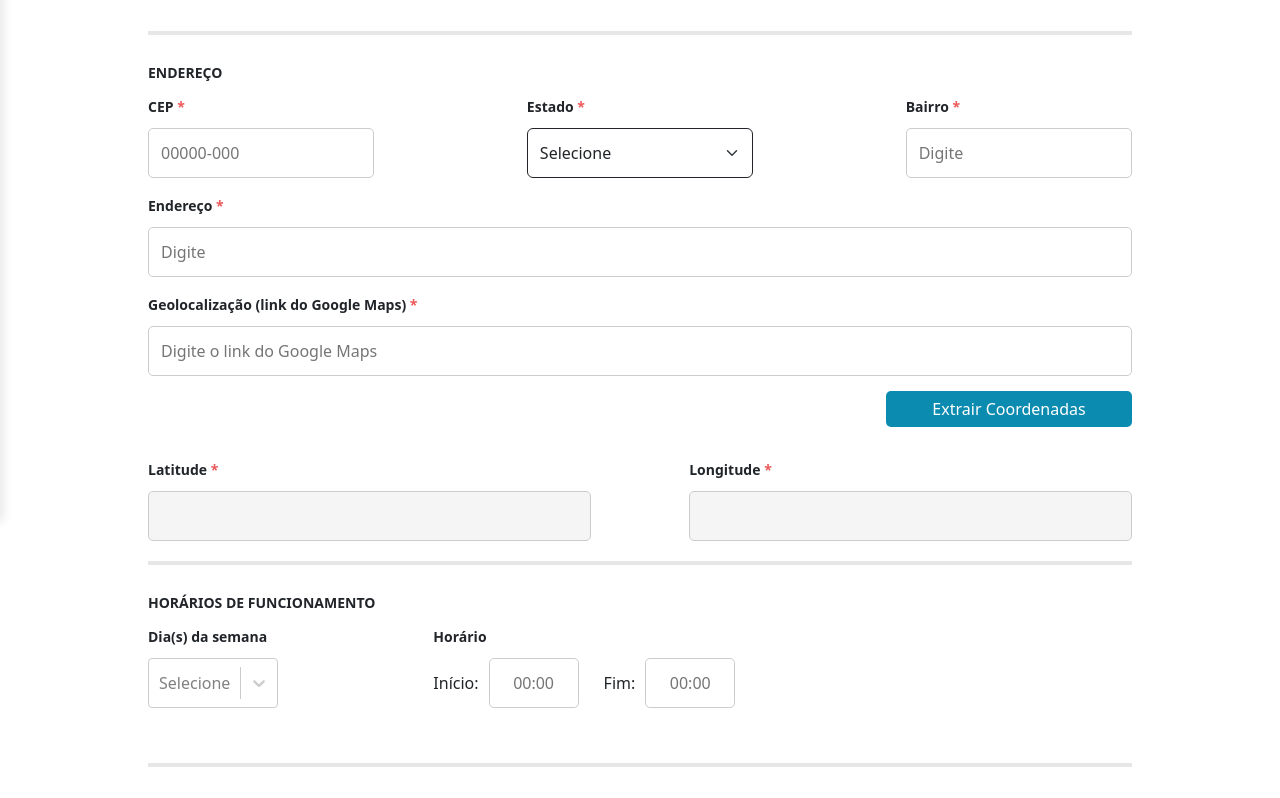
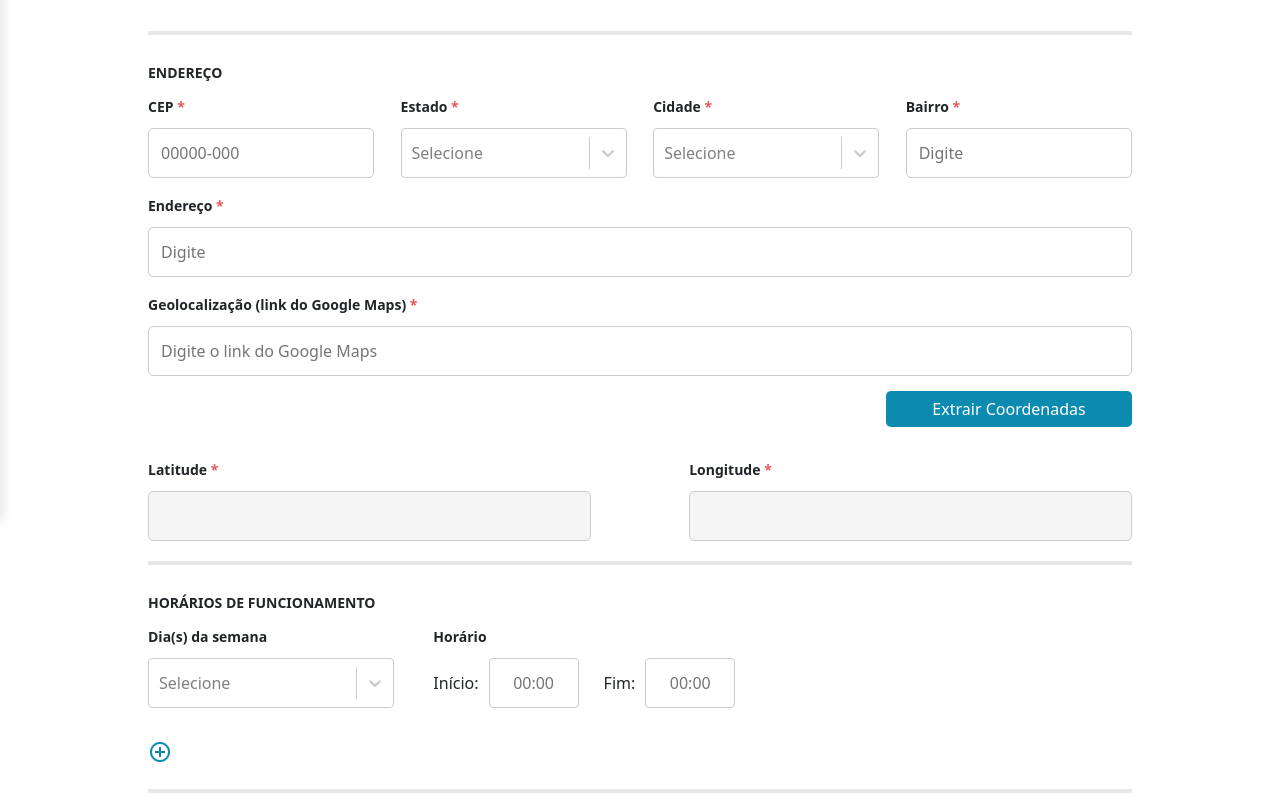
Before and after one commit to Thiago-Cerq/Front_Abrigamento, a React (Vite) app in the folder ESV-Front/: page /modulo-abrigamento-temporario-cadastro in a window 1280 px wide. Shown: the part 360-1158 px from the top of the page. Built offline with nearby package versions, Linux system fonts and the light colour scheme.

Commit message:
mascaras

```diff
--- /dev/null
+++ b/ESV-Front/src/Components/Masks/Masks.tsx
@@ -0,0 +1,21 @@
+// 00000-000
+export const maskCEP = (value: any) => {
+    return value
+    .replace(/\D/g, "")
+    .replace(/^(\d{5})(\d{3})+?$/, "$1-$2")
+}
+
+export const maskHorario = (value: any) => {
+    return value
+    .replace(/\D/g, "")
+    .replace(/(\d{2})(\d)/, "$1:$2")
+}
+
+
+// (00) 00000-0000
+export const maskPhone = (value: any) => {
+    return value
+      .replace(/\D/g, "")
+      .replace(/(\d{2})(\d)/, "($1) $2")
+      .replace(/(\d{5})(\d{4})(\d)/, "$1-$2")
+  }
--- a/ESV-Front/src/Pages/abrigamento-temporario-cadastro/abrigamento-temporario-cadastro.css
+++ b/ESV-Front/src/Pages/abrigamento-temporario-cadastro/abrigamento-temporario-cadastro.css
@@ -26,7 +26,7 @@
     height: 50px;
     font-size: 16px;
     border: 1px solid #ccc;
-    border-radius: 5px;
+    border-radius: 4px;
 }
 
 .question-bar-hour {
@@ -36,7 +36,7 @@
     height: 50px;
     font-size: 16px;
     border: 1px solid #ccc;
-    border-radius: 5px;
+    border-radius: 4px;
 }
 
 .flex-bar {
@@ -52,17 +52,8 @@
     width: 23%;
 }
 
-.form-select {
-    height: 50px;
-    border-color: #ccc;
-    border: 1px solid;
-}
-
 .multi-select {
-    position: relative;
-    justify-self: left;
     line-height: 36px;
-    font-size: 400;
 }
 
 .flex-search-bar-multiselect {
@@ -135,7 +126,7 @@
 }
 
 .flex-search-bar-a3{
-    width: 35%;
+    width: 48%;
 }
 
 
--- a/ESV-Front/src/Pages/abrigamento-temporario-cadastro/abrigamento-temporario-cadastro.tsx
+++ b/ESV-Front/src/Pages/abrigamento-temporario-cadastro/abrigamento-temporario-cadastro.tsx
@@ -8,6 +8,12 @@ import { useNavigate } from 'react-router';
 import { Link } from 'react-router-dom';
 import Select from 'react-select';
 //import Url from "../../Components/Url/url2";
+
+// Máscaras
+import { maskCEP, maskHorario, maskPhone } from '../../Components/Masks/Masks';
+
+// Assets
+import AddButton from '../../assets/add_button.png'
 
 const schema = yup
   .object({
@@ -63,6 +69,13 @@ const diasDaSemana = [
 
 const multiSelectStyles = {
     control: (styles: object) => ({...styles, backgroundColor: 'white'}),
+    option: (styles: object, state: any) => {
+        return {
+            ...styles,
+            backgroundColor: state.isFocused ? '#0C8BB0' : '#fff',
+            color: state.isFocused ? '#fff' : '#000',
+        }
+    },
     multiValue: (styles: object) => {
         return {
             ...styles,
@@ -95,6 +108,21 @@ const multiSelectStyles = {
     }
 }
 
+const selectStyles = {
+    control: (styles: object) => ({...styles, backgroundColor: 'white'}),
+    option: (styles: object, state: any) => {
+        return {
+            ...styles,
+            backgroundColor: state.isSelected ? '#0C8BB0' : '#fff',
+            color: state.isSelected ? '#fff' : '#000',
+            ':hover': {
+                color: '#fff',
+                backgroundColor: '#0C8BB0'
+            }
+        }
+    },
+}
+
 
 function AbrigamentoCadastro() {
 
@@ -103,7 +131,7 @@ function AbrigamentoCadastro() {
     const getEstado = () => {
         axios.get("../../../esv.stg.cloud.cnj.jus.br.estados.json")
         .then((response) => {
-            setEstado(response.data.content.nome[0])
+            setEstado(response.data.content)
             console.log("A requisição foi um sucesso!")
         })
         .catch(() => {
@@ -114,6 +142,10 @@ function AbrigamentoCadastro() {
     useEffect(() => {
         getEstado()
     },[])
+
+    const estados = estado.map((valor,id) => (
+         {value: id, label: id}
+    ))
 
     let navigate = useNavigate();
     const [googleMapsUrl, setGoogleMapsUrl] = useState("");
@@ -147,8 +179,17 @@ function AbrigamentoCadastro() {
         }
     };
 
+    // Add Horario
+    const [phones, setPhones] = useState([''])
+    const addTimeButton = (e: any) => {
+        e.preventDefault()
+        setPhones([...phones, ""])
+    }
 
-
+    // Máscaras
+    const [cep, setCEP] = useState("")
+    const [horarioInicio, setHorarioInicio] = useState("")
+    const [horarioFim, setHorarioFim] = useState("")
 
     return (
             <>
@@ -180,9 +221,8 @@ function AbrigamentoCadastro() {
                             <h2 className='subtitle-question'>CEP <b className='asterisco'>*</b></h2>
                             <span>{errors.cep?.message}</span>
                             <form id = "form" onSubmit={handleSubmit(onSubmit)}>
-                                <input
+                                <input value={cep} maxLength={9} onChange={(e) => setCEP(maskCEP(e.target.value))}
                                     className={`question-bar ${errors.cep ? 'error-input' : ''}`}
-                                    {...register('cep', { required: true })}
                                     type="text"
                                     placeholder="00000-000"
                                 />
@@ -191,12 +231,13 @@ function AbrigamentoCadastro() {
 
                         <div className="flex-search-bar-4">
                             <h2 className='subtitle-question'>Estado <b className='asterisco'>*</b></h2>
-                            <select className="form-select" aria-label="Select estado">
-                                <option defaultValue={0}>Selecione</option>
-                                {estado.map((id) =>
-                                    <option value={id}>{id}</option>
-                                )}
-                            </select>
+                            <Select options={estados} className="multi-select" placeholder="Selecione"
+                            styles={selectStyles}/>
+                        </div>
+
+                        <div className="flex-search-bar-4">
+                            <h2 className='subtitle-question'>Cidade <b className='asterisco'>*</b></h2>
+                            <Select className="multi-select" placeholder="Selecione"/>
                         </div>
 
                         <div className="flex-search-bar-4">
@@ -274,18 +315,20 @@ function AbrigamentoCadastro() {
 
                             <form>
                             <p className='subtitle-hour'>Início:</p>
-                                <input type="text" placeholder="00:00" className='question-bar-hour'/>
+                                <input value={horarioInicio} maxLength={5} onChange={(e) => setHorarioInicio(maskHorario(e.target.value))}
+                                type="text" placeholder="00:00" className='question-bar-hour'/>
                             </form>
                         </div>
 
                         <div className='flex-bar-hour'>
                             <form>
                             <p className='subtitle-hour'>Fim:</p>
-                                <input type="text" placeholder="00:00" className='question-bar-hour'/>
+                                <input value={horarioFim} maxLength={5} onChange={(e) => setHorarioFim(maskHorario(e.target.value))}
+                                type="text" placeholder="00:00" className='question-bar-hour'/>
                             </form>
                         </div>
-
                     </div>
+                    <img src={AddButton} alt="adicionar campo telefone" onClick={addTimeButton}/>
 
 
 
@@ -293,7 +336,7 @@ function AbrigamentoCadastro() {
                     <div className='heavy-line'></div>
                     <h2 className='subtitle-question'>CONTATOS E REDES</h2>
 
-                    <div className='flex-bar'>
+                    <div className='flex-bar-multiselect'>
 
                         <div className="flex-search-bar-c3">
                             <h2 className='subtitle-question'>Telefone</h2>
@@ -320,7 +363,9 @@ function AbrigamentoCadastro() {
                                 />
                             </form>
                         </div>
+                    </div>
 
+                    <div className='flex-bar'>
                         <div className="flex-search-bar-a3">
                             <h2 className='subtitle-question'>Site</h2>
                             <span>{errors.site?.message}</span>
```
Also changed, not shown: ESV-Front/src/assets/add_button.png (added).
